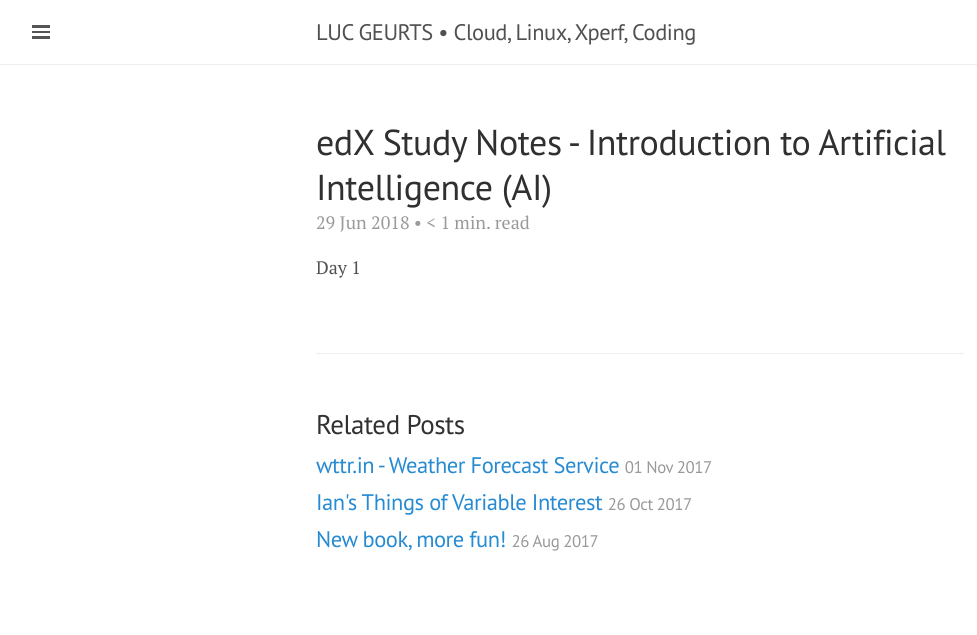
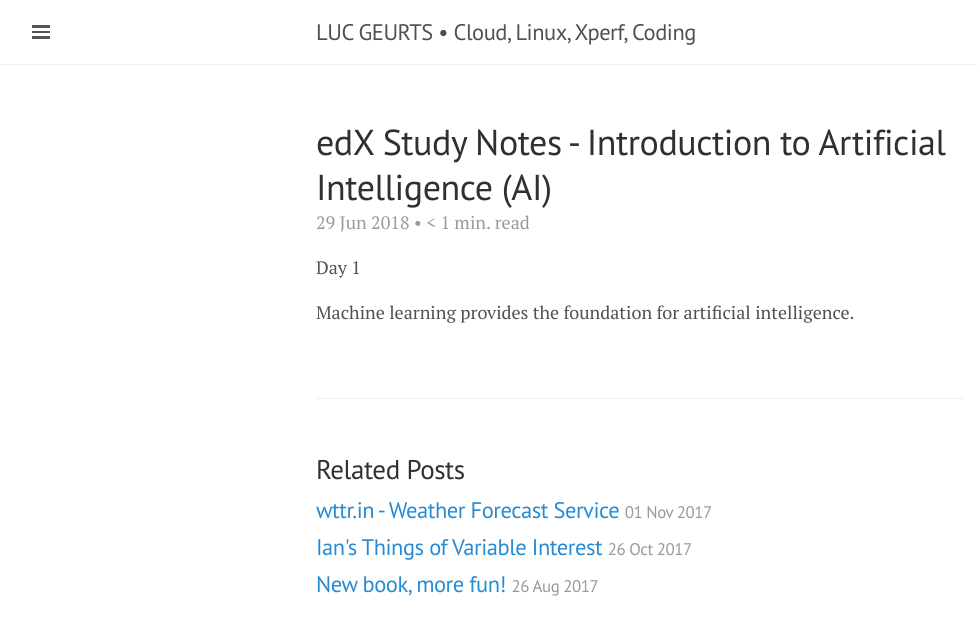
Before and after one commit to lgeurts/lgeurts.github.io, a Jekyll site: the page built from _posts/2018-06-29-introduction-to-artificial-intelligence.md, in a window 1280 px wide. Shown: the top 635 px of the page, without its empty margins (0-977 px from the left). Built offline with Jekyll 4.4.1, drawn with Linux system fonts in a browser that asks for light colours; nearby versions of some CDN libraries; comment, search, counter and statistics services are not loaded.

Commit message:
Update 2018-06-29-introduction-to-artificial-intelligence.md

```diff
--- a/_posts/2018-06-29-introduction-to-artificial-intelligence.md
+++ b/_posts/2018-06-29-introduction-to-artificial-intelligence.md
@@ -8,3 +8,5 @@
 ---
 
 Day 1
+
+Machine learning provides the foundation for artificial intelligence.
```
